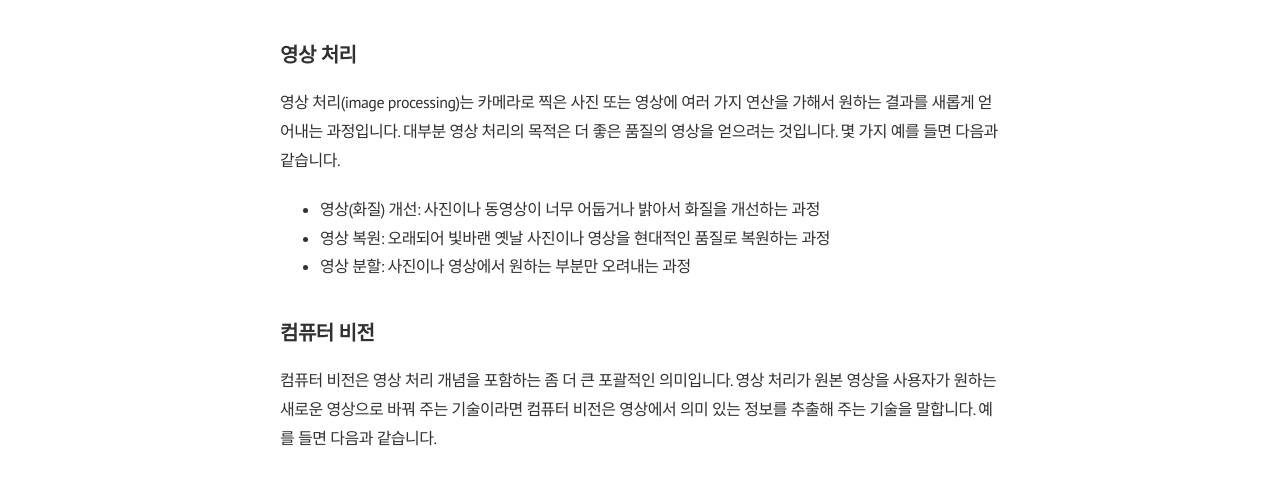
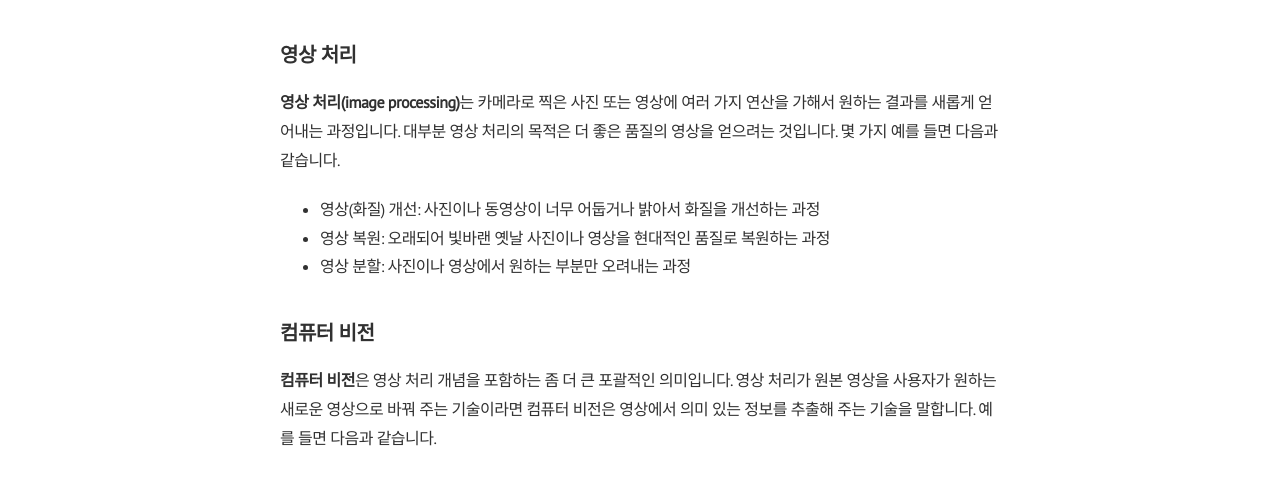
Before and after one commit to museonghwang/museonghwang.github.io, a Jekyll site: the page built from _posts/2022-11-14-opencv-start.md, in a window 1280 px wide and 900 px high. Shown: the part 383-860 px from the top of the window. Built offline with Jekyll 4.4.1, drawn with Linux system fonts in a browser that asks for light colours; nearby versions of some CDN libraries; comment, search, counter and statistics services are not loaded.

Commit message:
opencv start update

```diff
--- a/_posts/2022-11-14-opencv-start.md
+++ b/_posts/2022-11-14-opencv-start.md
@@ -19,7 +19,7 @@ tag: OpenCV
 
 ## 영상 처리
 
-영상 처리(image processing)는 카메라로 찍은 사진 또는 영상에 여러 가지 연산을 가해서 원하는 결과를 새롭게 얻어내는 과정입니다. 대부분 영상 처리의 목적은 더 좋은 품질의 영상을 얻으려는 것입니다. 몇 가지 예를 들면 다음과 같습니다.
+**영상 처리(image processing)**는 카메라로 찍은 사진 또는 영상에 여러 가지 연산을 가해서 원하는 결과를 새롭게 얻어내는 과정입니다. 대부분 영상 처리의 목적은 더 좋은 품질의 영상을 얻으려는 것입니다. 몇 가지 예를 들면 다음과 같습니다.
 * 영상(화질) 개선: 사진이나 동영상이 너무 어둡거나 밝아서 화질을 개선하는 과정
 * 영상 복원: 오래되어 빛바랜 옛날 사진이나 영상을 현대적인 품질로 복원하는 과정
 * 영상 분할: 사진이나 영상에서 원하는 부분만 오려내는 과정
@@ -28,12 +28,14 @@ tag: OpenCV
 
 ## 컴퓨터 비전
 
-컴퓨터 비전은 영상 처리 개념을 포함하는 좀 더 큰 포괄적인 의미입니다. 영상 처리가 원본 영상을 사용자가 원하는 새로운 영상으로 바꿔 주는 기술이라면 컴퓨터 비전은 영상에서 의미 있는 정보를 추출해 주는 기술을 말합니다. 예를 들면 다음과 같습니다.
+**컴퓨터 비전**은 영상 처리 개념을 포함하는 좀 더 큰 포괄적인 의미입니다. 영상 처리가 원본 영상을 사용자가 원하는 새로운 영상으로 바꿔 주는 기술이라면 컴퓨터 비전은 영상에서 의미 있는 정보를 추출해 주는 기술을 말합니다. 예를 들면 다음과 같습니다.
 * 객체 검출(object detection): 영상 속에 원하는 대상이 어디에 있는지 검출
 * 객체 추적(object tracking): 영상 속 관심 있는 피사체가 어디로 움직이는지 추적
 * 객체 인식(object recognition): 영상 속 피사체가 무엇인지 인식.
 
 일반적으로 컴퓨터 비전 작업은 입력받은 원본 영상을 영상 처리하여 원하는 품질의 결과 영상을 얻어낸 다음, 컴퓨터 비전으로 원하는 정보를 얻어내는 과정이 반복적으로 일어납니다.
+
+<br>
 
 
 
```
